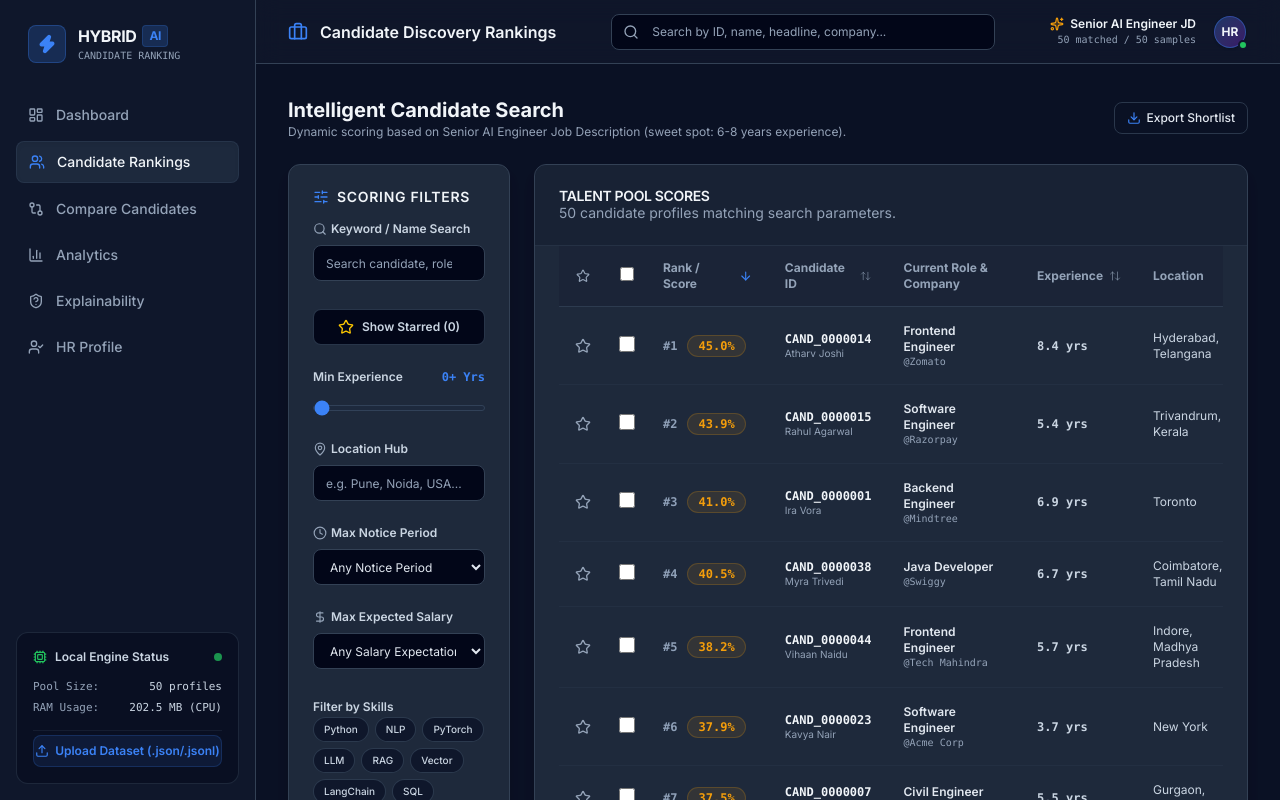
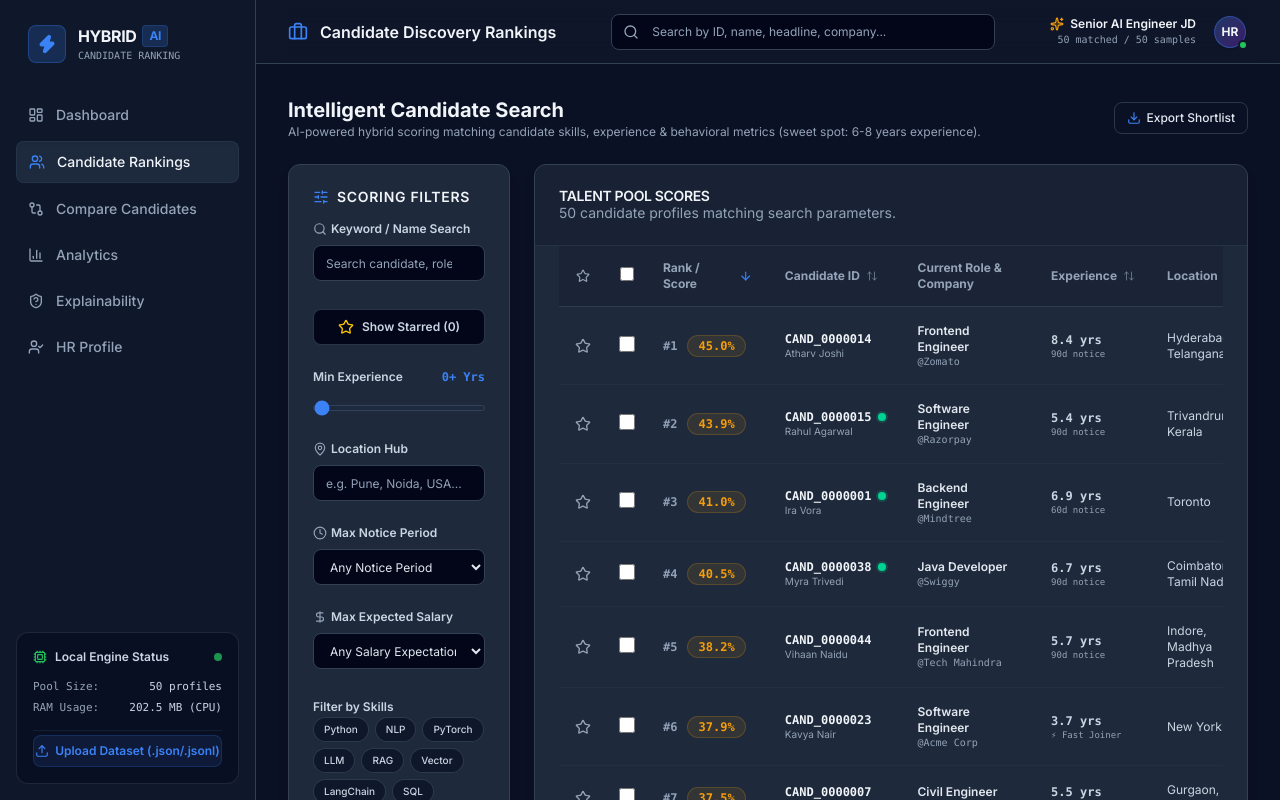
Before and after one commit to veereshovelab/Hybrid-AI-Candidate-Ranking-System, a Next.js app in the folder frontend/: page /rankings in a window 1280 px wide. Built offline with nearby package versions, Linux system fonts and the light colour scheme.

Commit message:
feat(frontend): add candidate availability indicators and notice period tags to rankings table

```diff
--- a/frontend/src/app/rankings/page.jsx
+++ b/frontend/src/app/rankings/page.jsx
@@ -148,7 +148,7 @@
             )}
           </h2>
           <p className="text-xs text-muted-foreground">
-            Dynamic scoring based on Senior AI Engineer Job Description (sweet spot: 6-8 years experience).
+            AI-powered hybrid scoring matching candidate skills, experience & behavioral metrics (sweet spot: 6-8 years experience).
           </p>
         </div>
 
@@ -586,7 +586,12 @@
                             {/* Candidate ID & name */}
                             <td className="py-4 px-4">
                               <div className="flex flex-col">
-                                <span className="font-mono font-bold text-slate-100">{cand.candidate_id}</span>
+                                <div className="flex items-center gap-1.5">
+                                  <span className="font-mono font-bold text-slate-100">{cand.candidate_id}</span>
+                                  {cand.redrob_signals?.open_to_work_flag && (
+                                    <span className="h-2 w-2 rounded-full bg-emerald-400 ring-2 ring-emerald-400/20" title="Open to Work Immediately" />
+                                  )}
+                                </div>
                                 <span className="text-[10px] text-muted-foreground">{cand.profile.anonymized_name}</span>
                               </div>
                             </td>
@@ -605,9 +610,16 @@
 
                             {/* Years of experience */}
                             <td className="py-4 px-4">
-                              <span className="font-mono font-semibold text-slate-300">
-                                {cand.profile.years_of_experience.toFixed(1)} yrs
-                              </span>
+                              <div className="flex flex-col">
+                                <span className="font-mono font-semibold text-slate-300">
+                                  {cand.profile.years_of_experience.toFixed(1)} yrs
+                                </span>
+                                {cand.redrob_signals?.notice_period_days !== undefined && (
+                                  <span className="text-[9px] text-muted-foreground font-mono">
+                                    {cand.redrob_signals.notice_period_days <= 30 ? "⚡ Fast Joiner" : `${cand.redrob_signals.notice_period_days}d notice`}
+                                  </span>
+                                )}
+                              </div>
                             </td>
 
                             {/* Location */}
```
